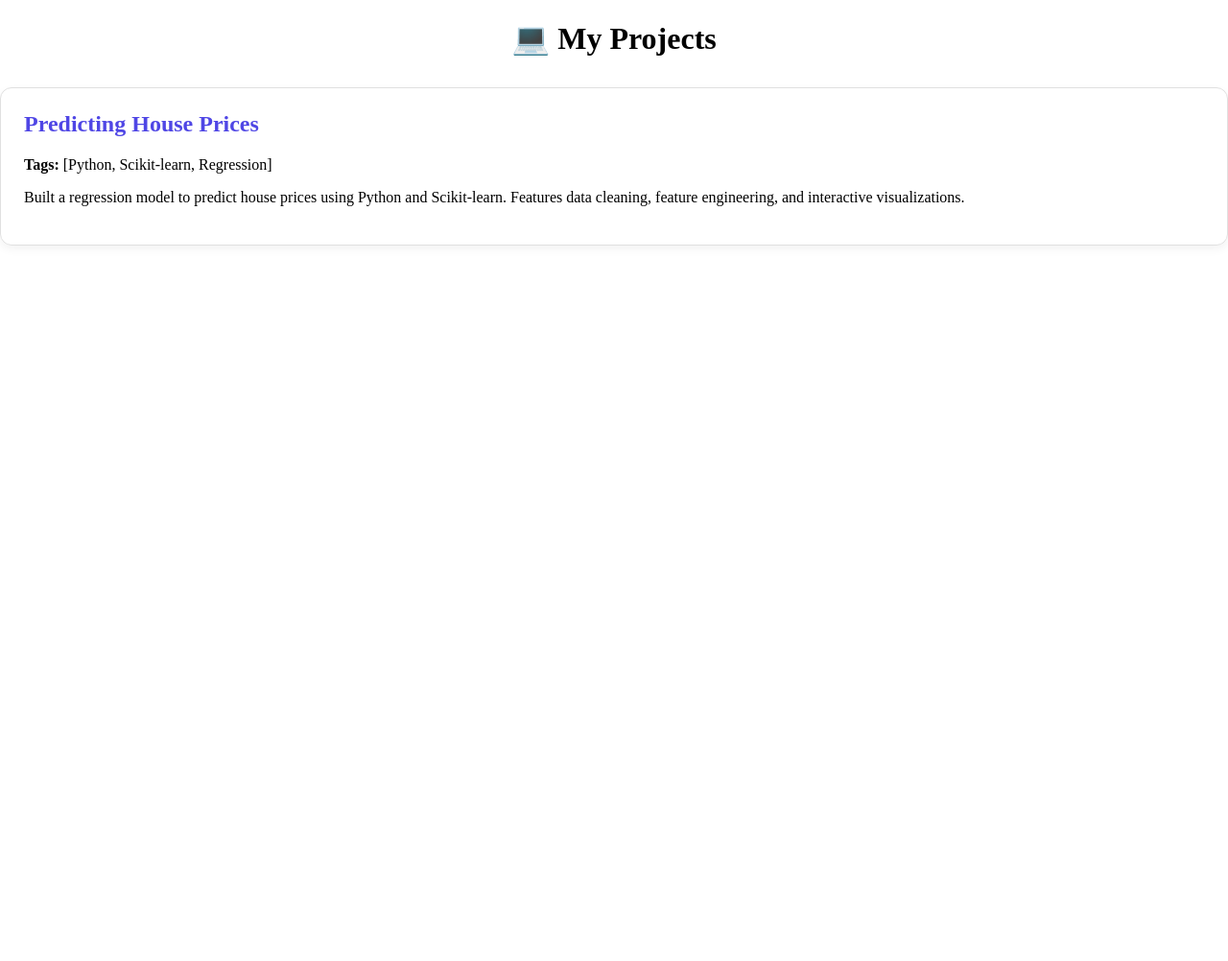
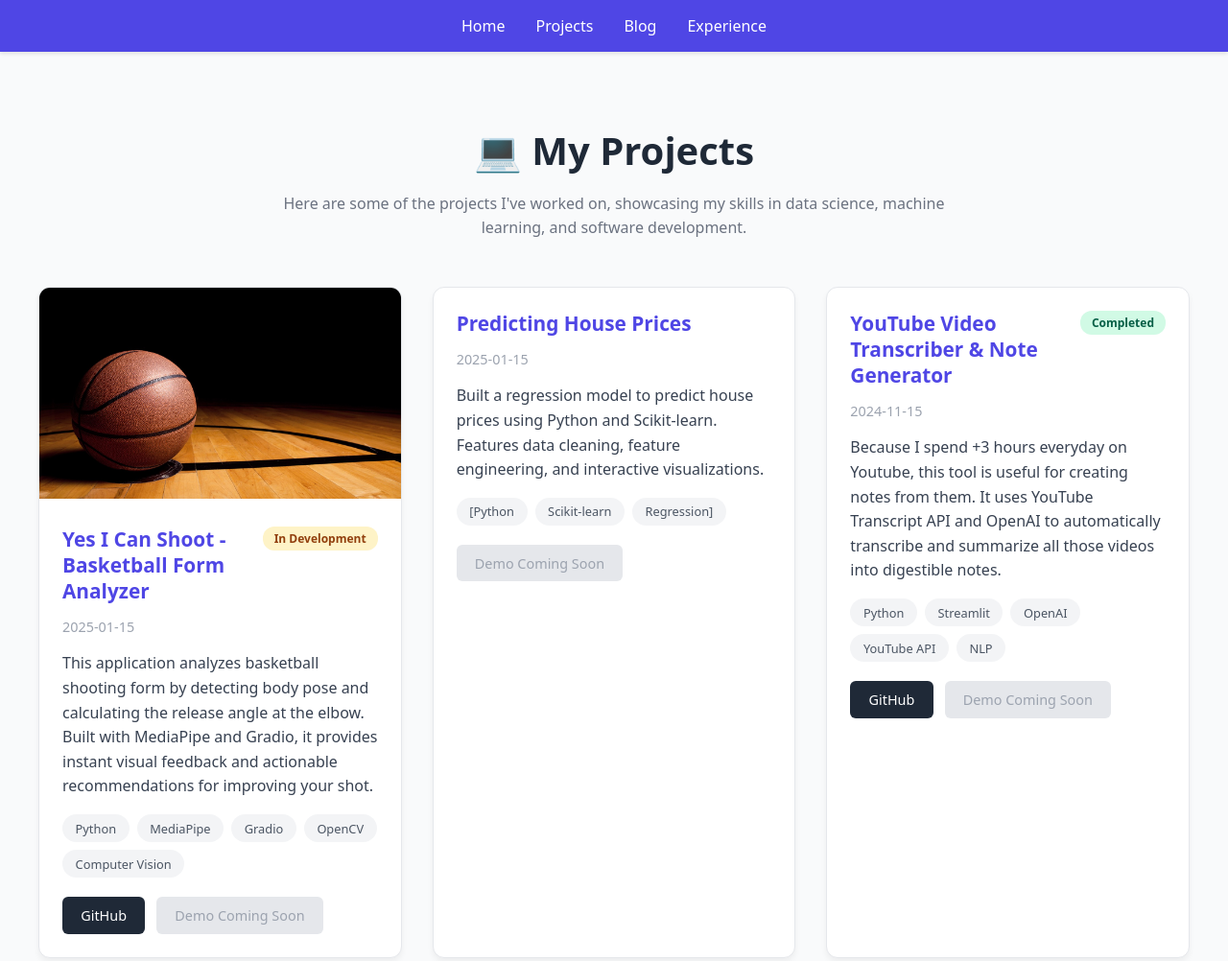
Before and after one commit to cedrickirek/basic-portfolio-atos-vercel, an Astro site: page /projects in a window 1280 px wide. Shown: the top 1002 px of the page at 96% size. Before the commit the page ends 821 px from the top, so only its background shows below. Built offline with nearby package versions, Linux system fonts and the light colour scheme; Astro itself is replaced by a stand-in of ours.

Commit message:
updated the hyperlinks of my website

```diff
--- /dev/null
+++ b/src/content/projects/basketball-shooting-analyzer.md
@@ -0,0 +1,11 @@
+---
+title: Yes I Can Shoot - Basketball Form Analyzer
+date: 2025-01-15
+tags: Python, MediaPipe, Gradio, OpenCV, Computer Vision
+github: https://github.com/cedrickirek/yes-I-can-shoot_basketball-project
+demo:
+image: /images/basketball-project.jpg
+status: In Development
+---
+
+This application analyzes basketball shooting form by detecting body pose and calculating the release angle at the elbow. Built with MediaPipe and Gradio, it provides instant visual feedback and actionable recommendations for improving your shot.
--- /dev/null
+++ b/src/content/projects/flood-waste-prediction.md
@@ -0,0 +1,11 @@
+---
+title: Predicting Flood Waste in Abidjan
+date: 2024-07-15
+tags: Python, Linear Regression, Machine Learning, Generative AI, Synthetic Data
+github: https://github.com/cedrickirek/gen-ai-flood-scenario-analysis.git
+demo:
+image: /images/flood-project.jpg
+status: In Development
+---
+
+Built a linear regression model from scratch to predict the amount of waste generated in Abidjan after floods. Currently enhancing the project with synthetic data generation using generative AI to simulate different flood scenarios and overcome data availability challenges for Cote d'Ivoire.
--- /dev/null
+++ b/src/content/projects/youtube-transcriber.md
@@ -0,0 +1,11 @@
+---
+title: YouTube Video Transcriber & Note Generator
+date: 2024-11-15
+tags: Python, Streamlit, OpenAI, YouTube API, NLP
+github: https://github.com/cedrickirek/transcribing_videos.git
+demo:
+image:
+status: Completed
+---
+
+Because I spend +3 hours everyday on Youtube, this tool is useful for creating notes from them. It uses YouTube Transcript API and OpenAI to automatically transcribe and summarize all those videos into digestible notes.
--- a/src/pages/projects.astro
+++ b/src/pages/projects.astro
@@ -15,27 +15,235 @@ const projects = projectFiles.map(file => {
       if(key && rest) meta[key.trim()] = rest.join(':').trim().replace(/^"|"$/g, '');
     });
   }
-  const content = raw.replace(match[0], '').trim();
+  const content = raw.replace(match?.[0] || '', '').trim();
   return { ...meta, content };
-});
+}).sort((a, b) => new Date(b.date) - new Date(a.date));
 ---
+<Layout title="Projects | Cedric Emmanuel">
+  <nav class="main-nav">
+    <a href="/">Home</a>
+    <a href="/projects">Projects</a>
+    <a href="/blog">Blog</a>
+    <a href="/experience">Experience</a>
+  </nav>
 
-<Layout title="Projects | Cedric Emmanuel">
-  <h1 style="text-align:center; margin-bottom:2rem;">💻 My Projects</h1>
+  <div class="container">
+    <h1>💻 My Projects</h1>
+    <p class="subtitle">Here are some of the projects I've worked on, showcasing my skills in data science, machine learning, and software development.</p>
 
-  <div style="display:grid; grid-template-columns:repeat(auto-fit,minmax(300px,1fr)); gap:2rem;">
-    {projects.map(p => (
-      <div style="
-        border:1px solid #e0e0e0;
-        border-radius:12px;
-        padding:1.5rem;
-        box-shadow:0 4px 10px rgba(0,0,0,0.05);
-        transition: transform 0.2s;
-      " on:mouseover={() => this.style.transform='scale(1.02)'} on:mouseout={() => this.style.transform='scale(1)'}>
-        <h2 style="margin-top:0; color:#4f46e5;">{p.title}</h2>
-        <p><strong>Tags:</strong> {p.tags}</p>
-        <p>{p.content}</p>
-      </div>
-    ))}
+    <div class="projects-grid">
+      {projects.map(p => (
+        <article class="project-card">
+          {p.image && <img src={p.image} alt={p.title} class="project-image" />}
+          <div class="project-content">
+            <div class="title-row">
+              <h2>{p.title}</h2>
+              {p.status && <span class={`status-badge ${p.status.toLowerCase().replace(' ', '-')}`}>{p.status}</span>}
+            </div>
+            <p class="project-date">{p.date}</p>
+            <p class="project-description">{p.content}</p>
+            <div class="project-tags">
+              {p.tags && p.tags.split(',').map(tag => (
+                <span class="tag">{tag.trim()}</span>
+              ))}
+            </div>
+            <div class="project-links">
+              {p.github && <a href={p.github} target="_blank" rel="noopener noreferrer" class="link-btn github">GitHub</a>}
+              {p.demo ? (
+                <a href={p.demo} target="_blank" rel="noopener noreferrer" class="link-btn demo">Watch Demo</a>
+              ) : (
+                <span class="link-btn demo disabled">Demo Coming Soon</span>
+              )}
+            </div>
+          </div>
+        </article>
+      ))}
+    </div>
   </div>
 </Layout>
+
+<style>
+  :global(body) {
+    margin: 0;
+    padding: 0;
+    font-family: system-ui, -apple-system, sans-serif;
+    background: #f9fafb;
+  }
+
+  .main-nav {
+    background: #4f46e5;
+    padding: 1rem 2rem;
+    display: flex;
+    gap: 2rem;
+    justify-content: center;
+    box-shadow: 0 2px 4px rgba(0,0,0,0.1);
+  }
+
+  .main-nav a {
+    color: white;
+    text-decoration: none;
+    font-weight: 500;
+    transition: opacity 0.2s;
+  }
+
+  .main-nav a:hover {
+    opacity: 0.8;
+  }
+
+  .container {
+    max-width: 1200px;
+    margin: 0 auto;
+    padding: 3rem 2rem;
+  }
+
+  h1 {
+    text-align: center;
+    margin-bottom: 0.5rem;
+    font-size: 2.5rem;
+    color: #1f2937;
+  }
+
+  .subtitle {
+    text-align: center;
+    color: #6b7280;
+    margin-bottom: 3rem;
+    max-width: 700px;
+    margin-left: auto;
+    margin-right: auto;
+    line-height: 1.6;
+  }
+
+  .projects-grid {
+    display: grid;
+    grid-template-columns: repeat(auto-fit, minmax(320px, 1fr));
+    gap: 2rem;
+  }
+
+  .project-card {
+    border: 1px solid #e5e7eb;
+    border-radius: 12px;
+    overflow: hidden;
+    box-shadow: 0 4px 6px rgba(0,0,0,0.05);
+    transition: transform 0.2s, box-shadow 0.2s;
+    background: white;
+  }
+
+  .project-card:hover {
+    transform: translateY(-4px);
+    box-shadow: 0 12px 24px rgba(0,0,0,0.1);
+  }
+
+  .project-image {
+    width: 100%;
+    height: 220px;
+    object-fit: cover;
+    background: #f3f4f6;
+  }
+
+  .project-content {
+    padding: 1.5rem;
+  }
+
+  .title-row {
+    display: flex;
+    justify-content: space-between;
+    align-items: start;
+    gap: 1rem;
+    margin-bottom: 0.5rem;
+  }
+
+  .project-card h2 {
+    margin: 0;
+    color: #4f46e5;
+    font-size: 1.3rem;
+    line-height: 1.3;
+  }
+
+  .status-badge {
+    padding: 0.25rem 0.75rem;
+    border-radius: 12px;
+    font-size: 0.75rem;
+    font-weight: 600;
+    white-space: nowrap;
+    flex-shrink: 0;
+  }
+
+  .status-badge.completed {
+    background: #d1fae5;
+    color: #065f46;
+  }
+
+  .status-badge.in-development {
+    background: #fef3c7;
+    color: #92400e;
+  }
+
+  .project-date {
+    color: #9ca3af;
+    font-size: 0.9rem;
+    margin-bottom: 1rem;
+  }
+
+  .project-description {
+    color: #374151;
+    line-height: 1.6;
+    margin-bottom: 1rem;
+  }
+
+  .project-tags {
+    display: flex;
+    flex-wrap: wrap;
+    gap: 0.5rem;
+    margin-bottom: 1.25rem;
+  }
+
+  .tag {
+    background: #f3f4f6;
+    padding: 0.35rem 0.85rem;
+    border-radius: 16px;
+    font-size: 0.8rem;
+    color: #4b5563;
+    font-weight: 500;
+  }
+
+  .project-links {
+    display: flex;
+    gap: 0.75rem;
+    flex-wrap: wrap;
+  }
+
+  .link-btn {
+    display: inline-block;
+    padding: 0.6rem 1.2rem;
+    text-decoration: none;
+    border-radius: 6px;
+    font-size: 0.9rem;
+    font-weight: 500;
+    transition: all 0.2s;
+    text-align: center;
+  }
+
+  .link-btn.github {
+    background: #1f2937;
+    color: white;
+  }
+
+  .link-btn.github:hover {
+    background: #111827;
+  }
+
+  .link-btn.demo {
+    background: #4f46e5;
+    color: white;
+  }
+
+  .link-btn.demo:hover {
+    background: #4338ca;
+  }
+
+  .link-btn.disabled {
+    background: #e5e7eb;
+    color: #9ca3af;
+    cursor: not-allowed;
+  }
+</style>
```
Also changed, not shown: src/pages/index.astro (+5 -5 lines), public/images/basketball-project.jpg (added), public/images/flood-project.jpg (added).
